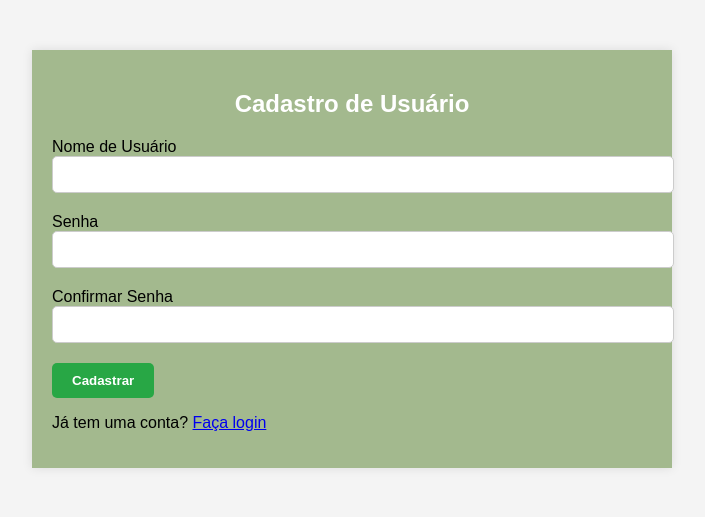
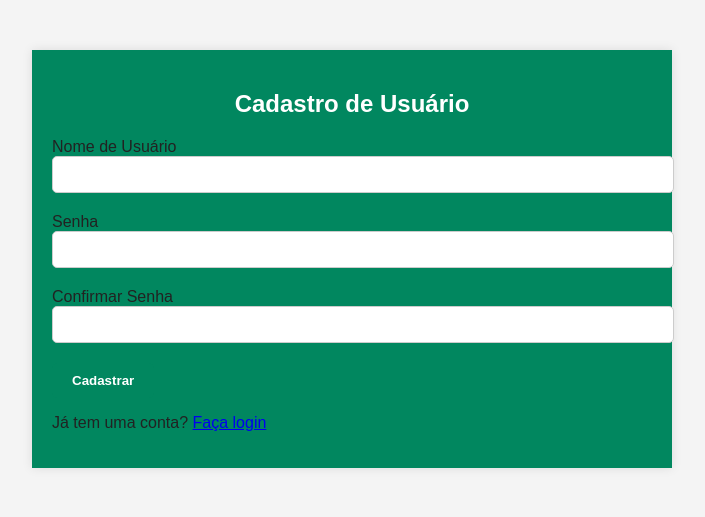
Before and after one commit to alewnardu/papadobradofc, a Flask app: template app/templates/auth/register.html in a window 1280 px wide. Shown: the top 517 px of the page, without its empty margins (288-993 px from the left). Run offline with Flask 3, Linux system fonts and the light colour scheme; the template is opened without the code that fills it, so the values that code supplies are empty, except form fields; form fields are guessed from the names that the template uses; parts of the project's set-up code (start-up, migrations or seed data) failed here and were passed over.

Commit message:
Alteração css

```diff
--- a/app/static/css/style.css
+++ b/app/static/css/style.css
@@ -1,24 +1,40 @@
+/* Definição das cores principais */
+:root {
+    --primary-green: #01875f;
+    --light-green: #4CAF50;
+    --dark-green: #016c4b;
+    --text-light: #ffffff;
+    --text-dark: #222222;
+    --bg-light: #f4f4f4;
+    --bg-dark: #1e1e1e;
+}
+
+/* Estilos gerais */
 body {
     font-family: Arial, sans-serif;
-    background-color: #f4f4f4;
+    background-color: var(--bg-light);
+    color: var(--text-dark);
     margin: 0;
     padding: 0;
 }
 
+/* Contêiner */
 .container {
     max-width: 600px;
     margin: 50px auto;
-    background-color: #a3b98e;
+    background-color: var(--primary-green);
     padding: 20px;
     box-shadow: 0 0 10px rgba(0, 0, 0, 0.1);
 }
 
+/* Títulos */
 h2 {
     text-align: center;
-    color: white; /* Texto branco em fundo claro */
+    color: var(--text-light);
     font-weight: bold;
 }
 
+/* Formulários */
 .form-group {
     margin-bottom: 20px;
 }
@@ -30,37 +46,43 @@ h2 {
     border-radius: 5px;
 }
 
+/* Botões */
 .btn {
-    background-color: #28a745; /* Verde para fundo claro */
-    color: white;
-    font-weight: bold; /* Texto mais forte */
+    background-color: var(--primary-green);
+    color: var(--text-light);
     border: none;
     padding: 10px 20px;
     border-radius: 5px;
     cursor: pointer;
+    font-weight: bold;
 }
 
 .btn:hover {
-    background-color: #218838; /* Verde mais escuro no hover */
+    background-color: var(--dark-green);
 }
 
-/* Ajustes para fundos escuros */
+/* Modo escuro */
 @media (prefers-color-scheme: dark) {
     body {
-        background-color: #333;
-        color: white;
+        background-color: var(--bg-dark);
+        color: var(--text-light);
     }
+
     .container {
-        background-color: #555;
+        background-color: var(--dark-green);
     }
+
     h2 {
-        color: black; /* Texto preto em fundo escuro */
+        color: var(--text-light);
     }
+
     .btn {
-        background-color: #ffc107; /* Amarelo para fundo escuro */
-        color: black;
+        background-color: var(--light-green);
+        color: var(--text-dark);
     }
+
     .btn:hover {
-        background-color: #e0a800; /* Amarelo mais escuro no hover */
+        background-color: var(--primary-green);
+        color: var(--text-light);
     }
 }
```
